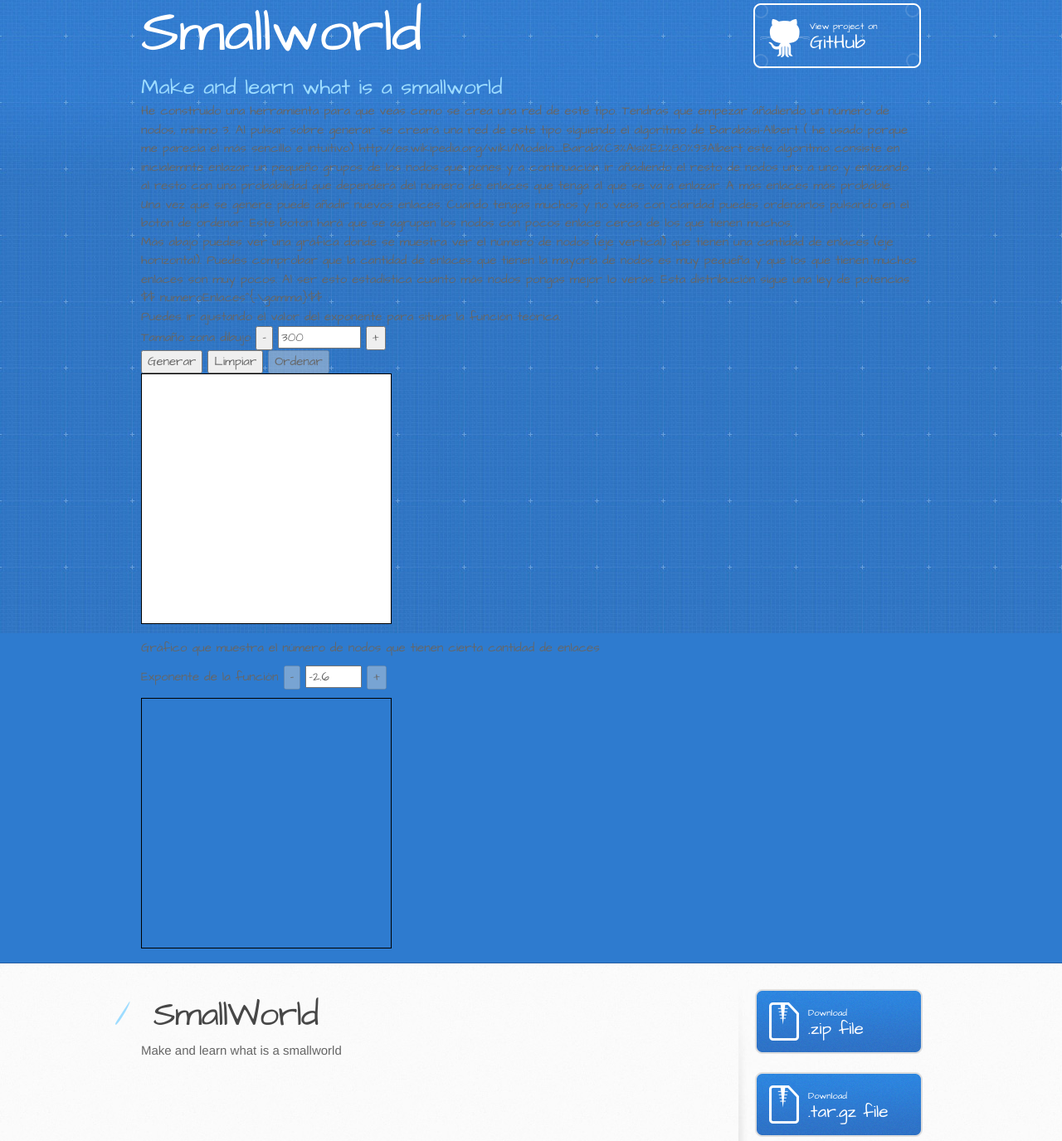
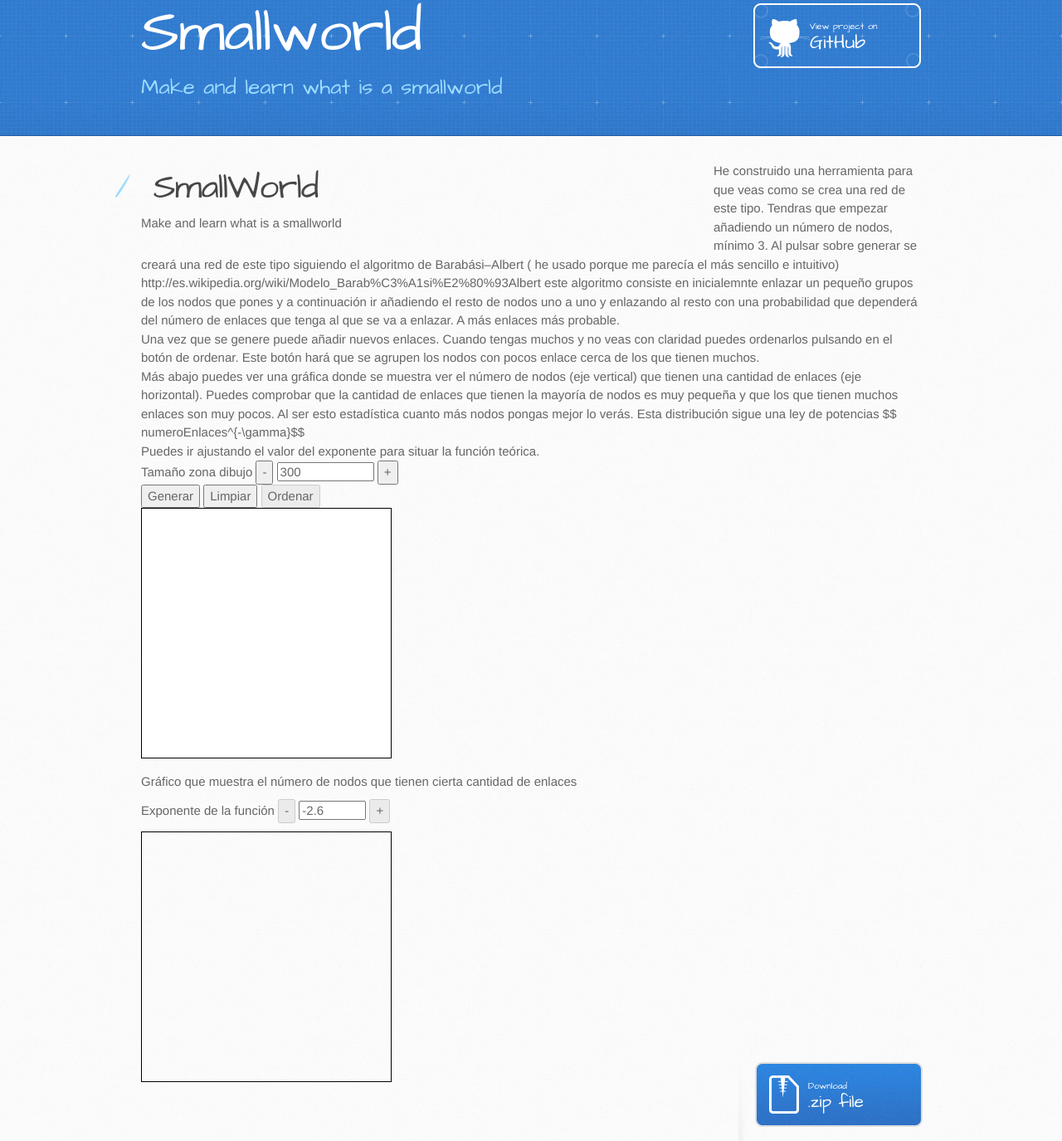
Before and after one commit to PhoenixAlx/SmallWorld, a plain HTML site: page index.html in a window 1280 px wide. Shown: the part 37-1412 px from the top of the page at 83% size. Drawn offline with Linux system fonts and the light colour scheme.

Commit message:
Update index.html

```diff
--- a/index.html
+++ b/index.html
@@ -23,7 +23,18 @@
         <h2>Make and learn what is a smallworld</h2>
         <a href="https://github.com/PhoenixAlx/SmallWorld" class="button"><small>View project on</small> GitHub</a>
 
-        		<div id="Herramienta">
+
+    </header>
+
+    <div id="content-wrapper">
+      <div class="inner clearfix">
+        <section id="main-content">
+          <h1>
+<a id="smallworld" class="anchor" href="#smallworld" aria-hidden="true"><span aria-hidden="true" class="octicon octicon-link"></span></a>SmallWorld</h1>
+
+<p>Make and learn what is a smallworld</p>
+        </section>
+<section id="Herramienta">
 
 			He construido una herramienta para que veas como se crea una red de este tipo. Tendras que empezar añadiendo un número de nodos, mínimo 3. Al pulsar sobre generar se creará una red de este tipo siguiendo el algoritmo de Barabási–Albert ( he usado porque me parecía el más sencillo e intuitivo)
 			http://es.wikipedia.org/wiki/Modelo_Barab%C3%A1si%E2%80%93Albert
@@ -74,7 +85,7 @@
 			</div>
 
 		  </div>
-		</div>
+		</section>
 
 
       <script type="text/javascript">
@@ -678,18 +689,6 @@
 			  return array;
 			}
        </script>
-      </div>
-    </header>
-
-    <div id="content-wrapper">
-      <div class="inner clearfix">
-        <section id="main-content">
-          <h1>
-<a id="smallworld" class="anchor" href="#smallworld" aria-hidden="true"><span aria-hidden="true" class="octicon octicon-link"></span></a>SmallWorld</h1>
-
-<p>Make and learn what is a smallworld</p>
-        </section>
-
         <aside id="sidebar">
           <a href="https://github.com/PhoenixAlx/SmallWorld/zipball/master" class="button">
             <small>Download</small>
```
